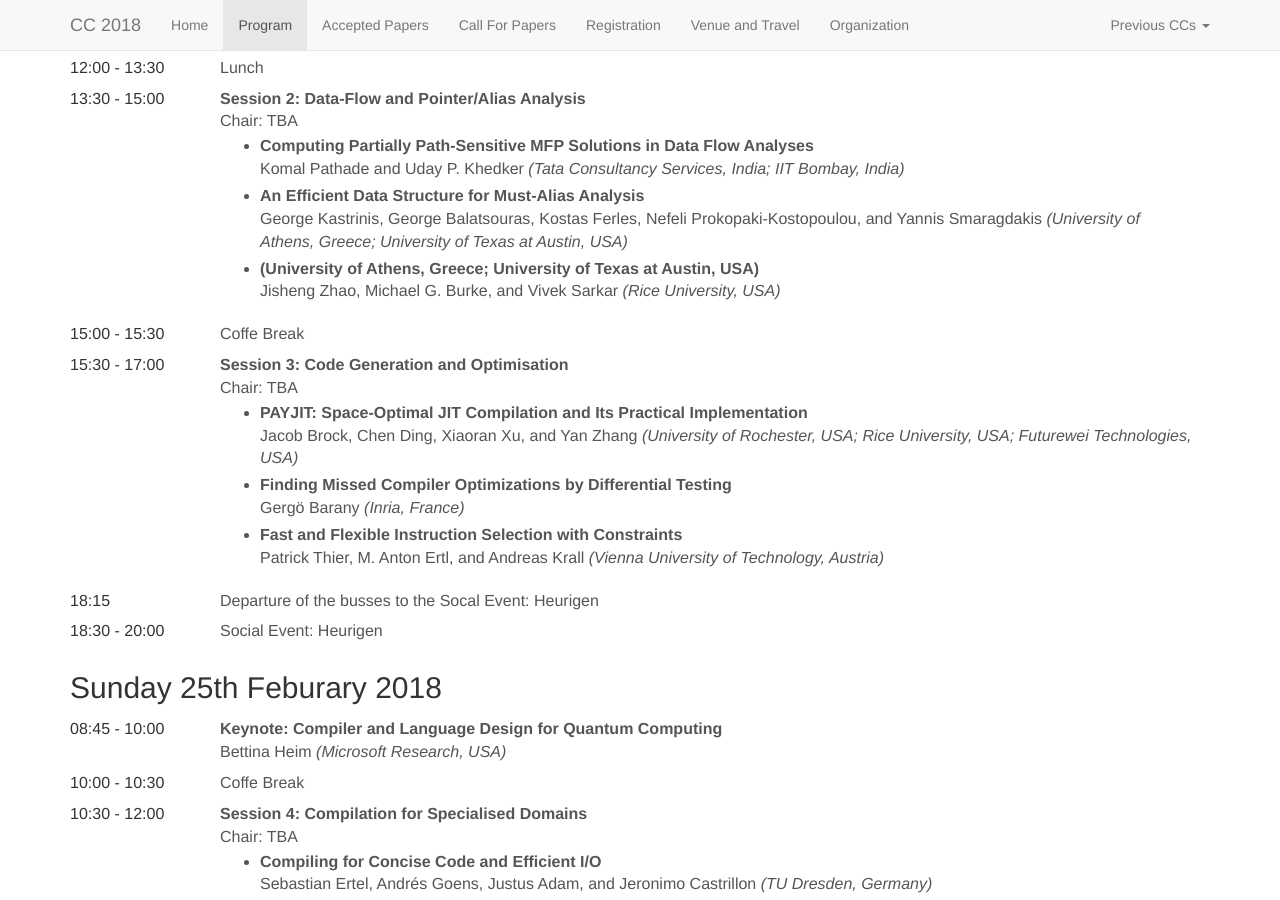
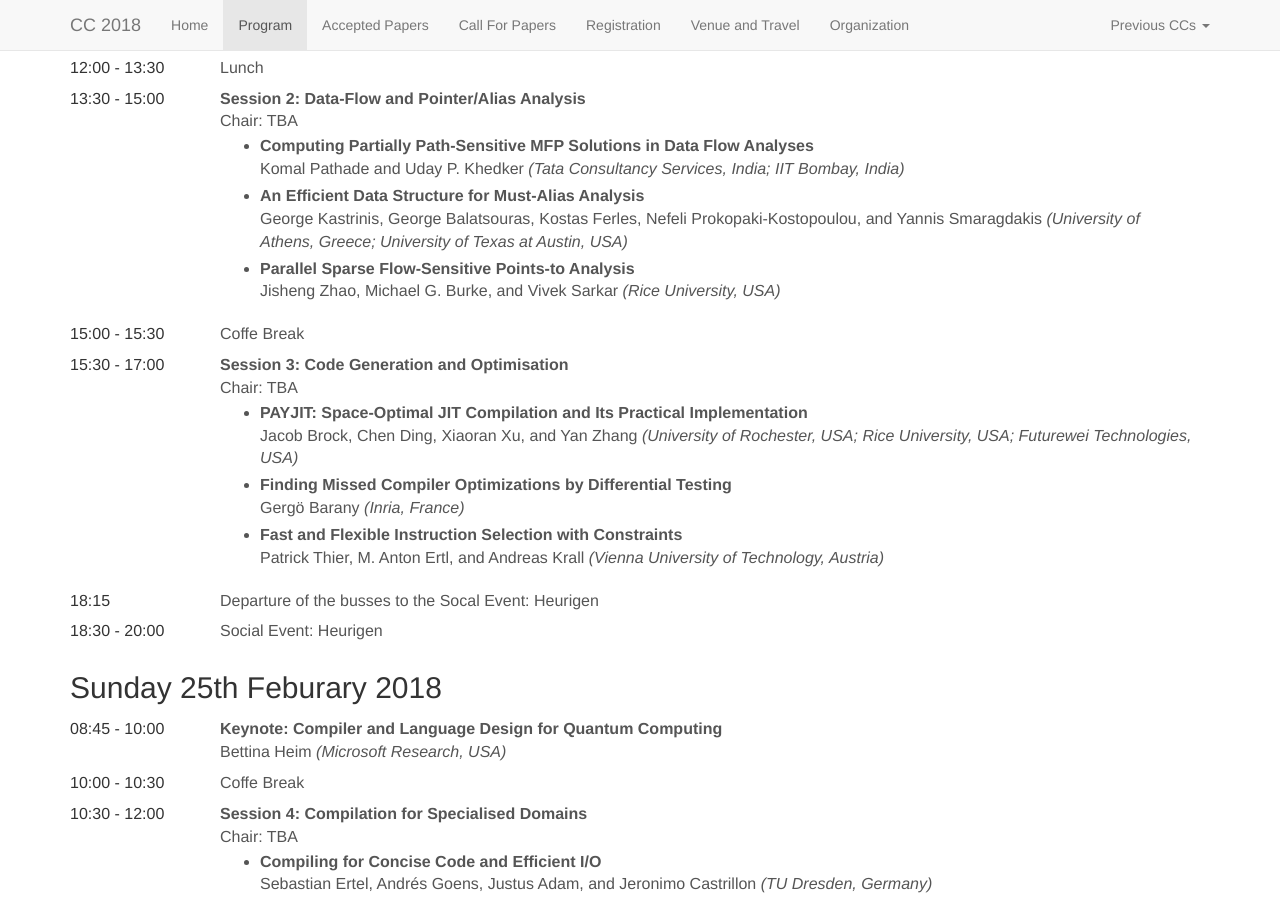
Before and after one commit to cc-conference/18, a Jekyll site: the page built from program.html, in a window 1280 px wide and 900 px high, scrolled down 474 px. Built offline with Jekyll 4.4.1, drawn with Linux system fonts in a browser that asks for light colours; nearby versions of some CDN libraries.

Commit message:
Fixed bug in program

```diff
--- a/program.html
+++ b/program.html
@@ -70,7 +70,7 @@ title: Program
                     <i>(University of Athens, Greece; University of Texas at Austin, USA)</i>
                 </li>
                 <li>
-                    <b>(University of Athens, Greece; University of Texas at Austin, USA)</b><br/>
+                    <b>Parallel Sparse Flow-Sensitive Points-to Analysis</b><br/>
                     Jisheng Zhao, Michael G. Burke, and Vivek Sarkar
                     <i>(Rice University, USA)</i>
                 </li>
```
